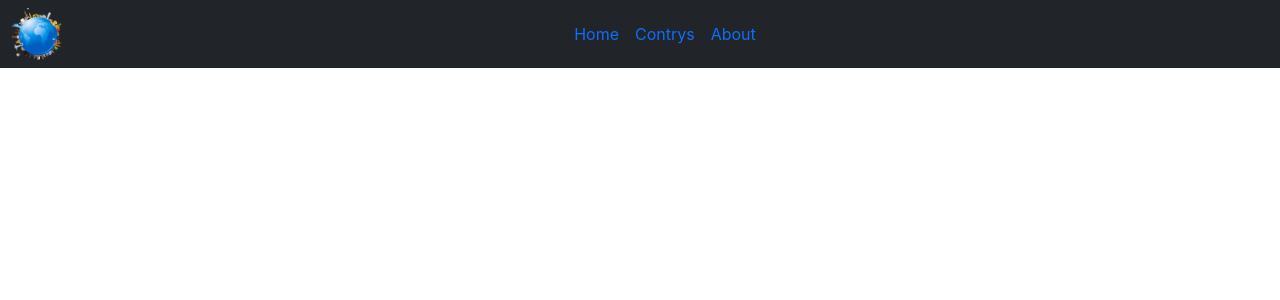
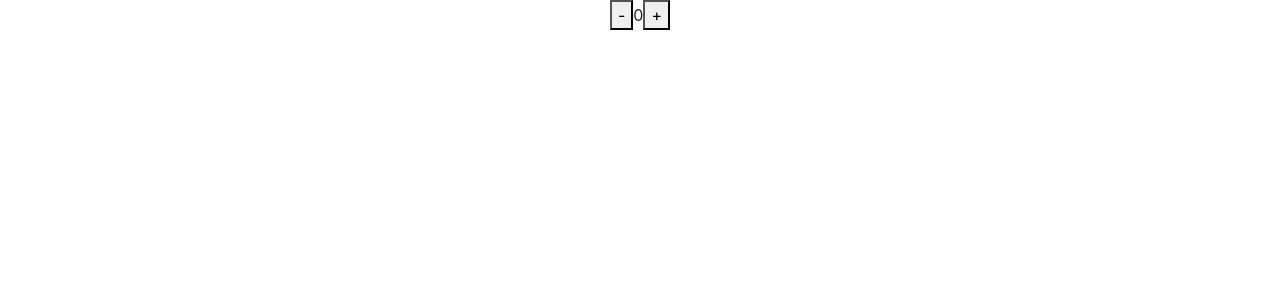
Before and after one commit to fililucas/react, a React (Create React App) app: page / in a window 1280 px wide. Shown: the top 300 px of the page. Built offline with nearby package versions, Linux system fonts and the light colour scheme.

Commit message:
clicktracker

```diff
--- a/src/App.js
+++ b/src/App.js
@@ -4,6 +4,7 @@ import { BrowserRouter as Routes } from 'react-router-dom'
 
 
 import Navbar from './components/Navbar';
+import ClickTracker from './components/ClickTracker';
 
 
 
@@ -14,7 +15,7 @@ function App() {
     <div className="App">
 
     <Routes>
-      <Navbar/>
+      <ClickTracker/>
     </Routes>
 
     </div>
--- /dev/null
+++ b/src/components/ClickTracker.jsx
@@ -0,0 +1,32 @@
+import { useState } from 'react';
+
+const ClickTracker = () => {
+    const [count, setCount] = useState(0);
+    const [date, setDate] = useState("");
+    const registrarClick = (operacion) => {
+        if (operacion === "-") {
+            setCount(count - 1);
+        } else {
+            setCount(count + 1)
+        }
+        setDate(new Date());
+        const actualDate = new Date();
+        setDate(`${actualDate.getDate()}/
+        ${actualDate.getMonth()}/
+        ${actualDate.getFullYear()}
+        ${actualDate.getHours()}:
+        ${actualDate.getMinutes()}:
+        ${actualDate.getSeconds()}`
+        );
+    }
+    return (
+        <>
+            <button onClick={() => registrarClick("-")} >-</button>
+            {count}
+            <button onClick={() => registrarClick("+")} >+</button>
+            <p>{date}</p>
+        </>
+    )
+}
+
+export default ClickTracker
```
